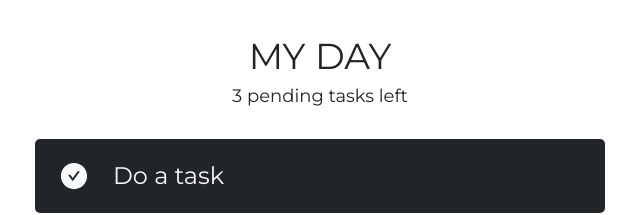
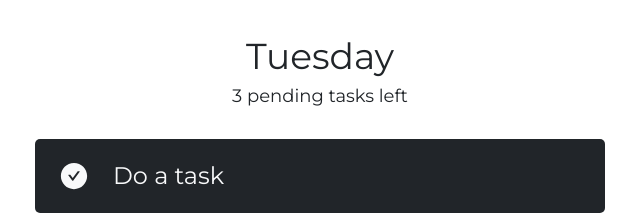
Before and after one commit to jordanmccollam/simple-todo, a React (Create React App) app in the folder client/: page / in a window 1280 px wide. Shown: the top 215 px of the page, without its empty margins (320-960 px from the left). Built offline with nearby package versions, Linux system fonts and the light colour scheme.

Commit message:
App displays the day dynamically now

```diff
--- a/client/package.json
+++ b/client/package.json
@@ -7,6 +7,7 @@
     "@testing-library/react": "^13.4.0",
     "@testing-library/user-event": "^13.5.0",
     "bootstrap": "^5.2.3",
+    "moment": "^2.29.4",
     "react": "^18.2.0",
     "react-bootstrap": "^2.7.0",
     "react-dom": "^18.2.0",
--- a/client/src/App.js
+++ b/client/src/App.js
@@ -4,6 +4,7 @@ import { Heading, Task, MenuContext } from './components';
 import { BsCheck2All } from 'react-icons/bs';
 import { AiFillDelete, AiFillEdit } from 'react-icons/ai';
 import { TiCancel } from 'react-icons/ti';
+import moment from 'moment';
 // import './app.scss';
 
 const testTasks = [
@@ -109,7 +110,7 @@ function App() {
       <Container className='app-container'>
         <Row className='app-header'>
           <Col>
-            <Heading subtext={`${tasks.length} pending tasks left`} >MY DAY</Heading>
+            <Heading subtext={`${tasks.length} pending tasks left`} >{moment().format('dddd')}</Heading>
           </Col>
         </Row>
 
```
Also changed, not shown: 1 other file (tests, documents, lock files or other folders).
